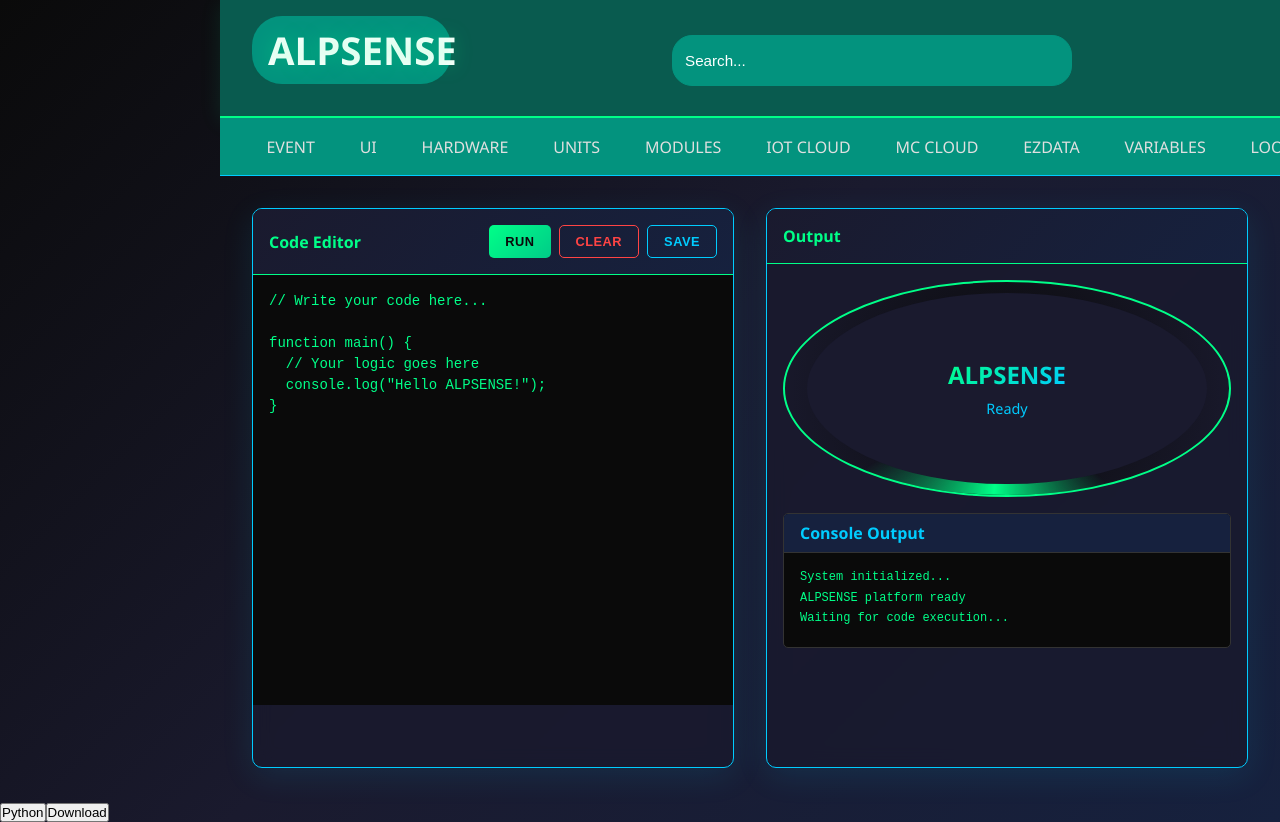
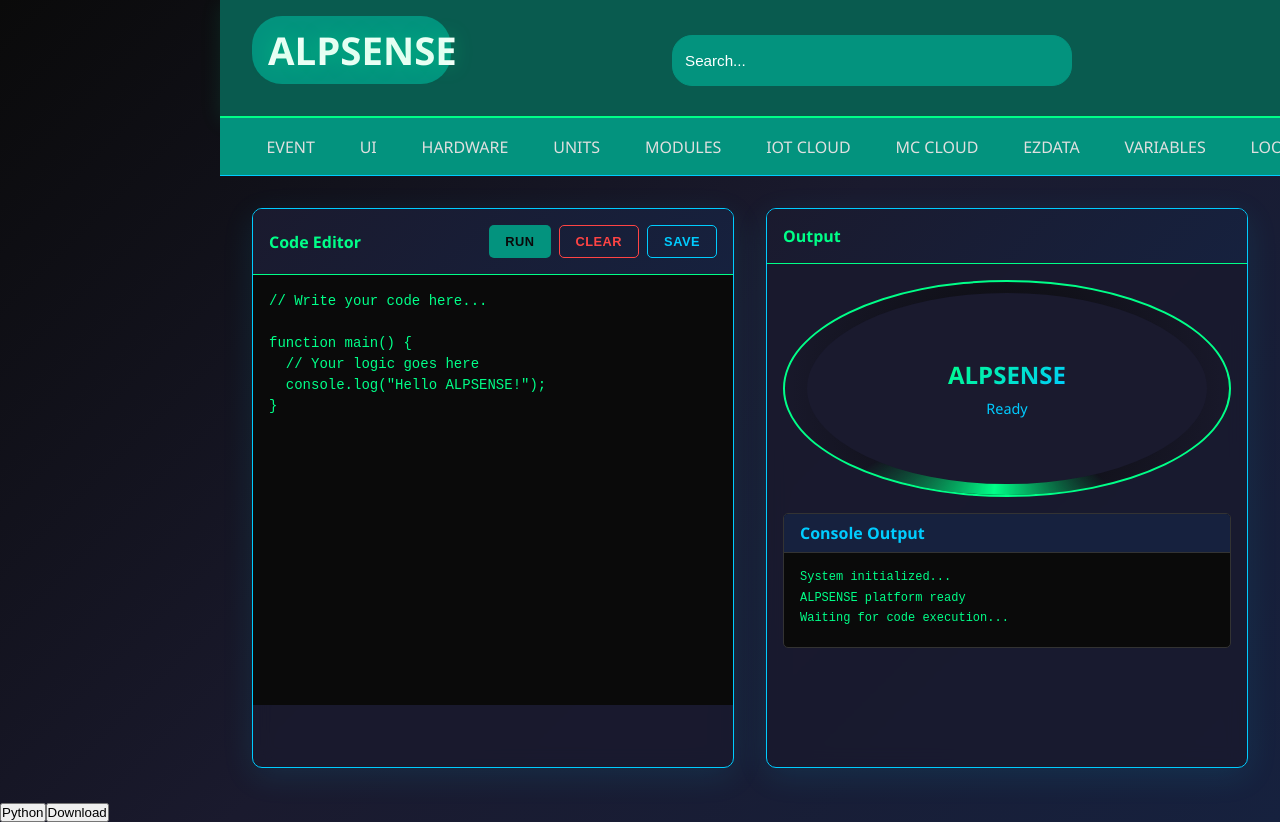
Before and after one commit to pearlin-in/alpsense, a React (Create React App) app in the folder alpsense/: page / in a window 1280 px wide. Built offline with nearby package versions, Linux system fonts and the light colour scheme.

Commit message:
Refactor CodingInterface.css styles

```diff
--- a/alpsense/src/styles/CodingInterface.css
+++ b/alpsense/src/styles/CodingInterface.css
@@ -45,7 +45,7 @@
 }
 
 .control-btn.run {
-  background: linear-gradient(135deg, #00ff88 0%, #00cc88 100%);
+  background: #03937E;
   color: #0a0a0a;
 }
 
```
